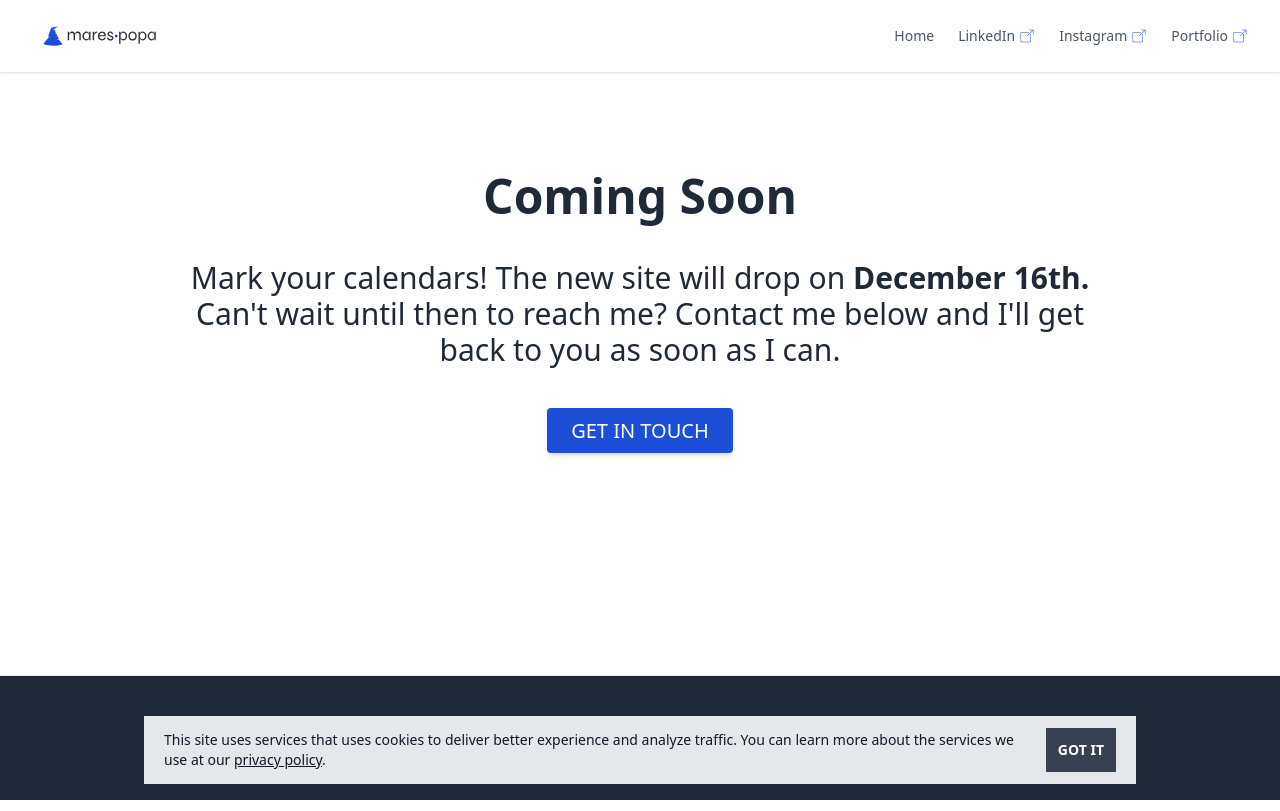
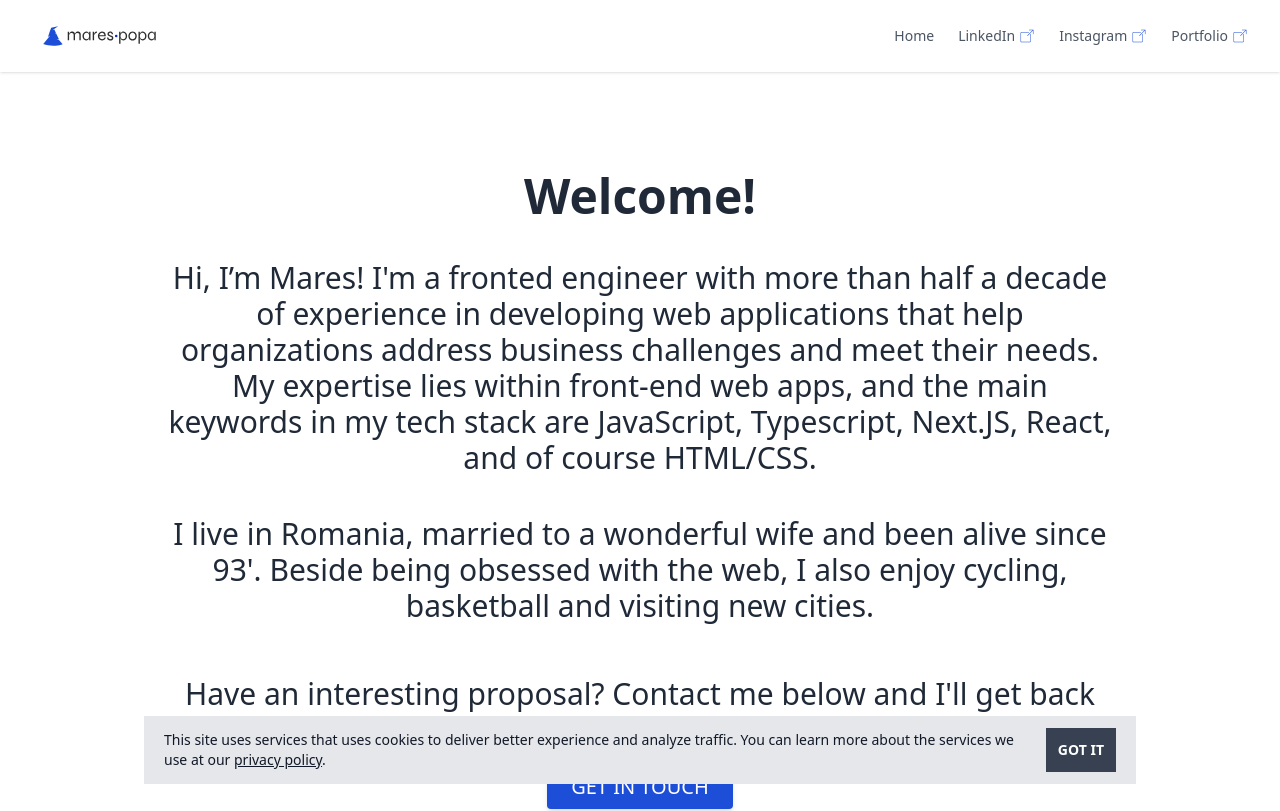
Before and after one commit to marespopa/marespopa, a Next.js app in the folder app/: page / in a window 1280 px wide. Shown: the top 811 px of the page. Built offline with nearby package versions, Linux system fonts and the light colour scheme.

Commit message:
feat(4) - update landing page text

```diff
--- a/app/components/landing/Landing.tsx
+++ b/app/components/landing/Landing.tsx
@@ -4,13 +4,23 @@ const Landing = () => {
   return (
     <section className="my-5">
       <div className="text-center text-gray-800 py-20 px-6">
-        <h1 className="text-5xl font-bold mt-0 mb-6"> Coming Soon</h1>
+        <h1 className="text-5xl font-bold mt-0 mb-6">Welcome!</h1>
 
         <p className="my-10 mx-auto text-3xl">
-          Mark your calendars! The new site will drop on{' '}
-          <span className="font-bold">December 16th.</span> <br />
-          {`Can't wait
-          until then to reach me? Contact me below and I'll get back to you as soon as I can.`}
+          {`Hi, I’m Mares! I'm a fronted engineer with more than half a decade of
+          experience in developing web applications that help organizations
+          address business challenges and meet their needs. My expertise lies
+          within front-end web apps, and the main keywords in my tech stack are
+          JavaScript, Typescript, Next.JS, React, and of course HTML/CSS. `}
+        </p>
+        <p className="my-4 mx-auto text-3xl">
+          {`I live in Romania, married to a wonderful wife and been alive since
+          93'. Beside being obsessed with the web, I also enjoy cycling,
+          basketball and visiting new cities.`}
+        </p>
+        <p className="my-4 mx-auto text-3xl">
+          <br />
+          {`Have an interesting proposal? Contact me below and I'll get back to you as soon as I can.`}
         </p>
 
         <a
```
